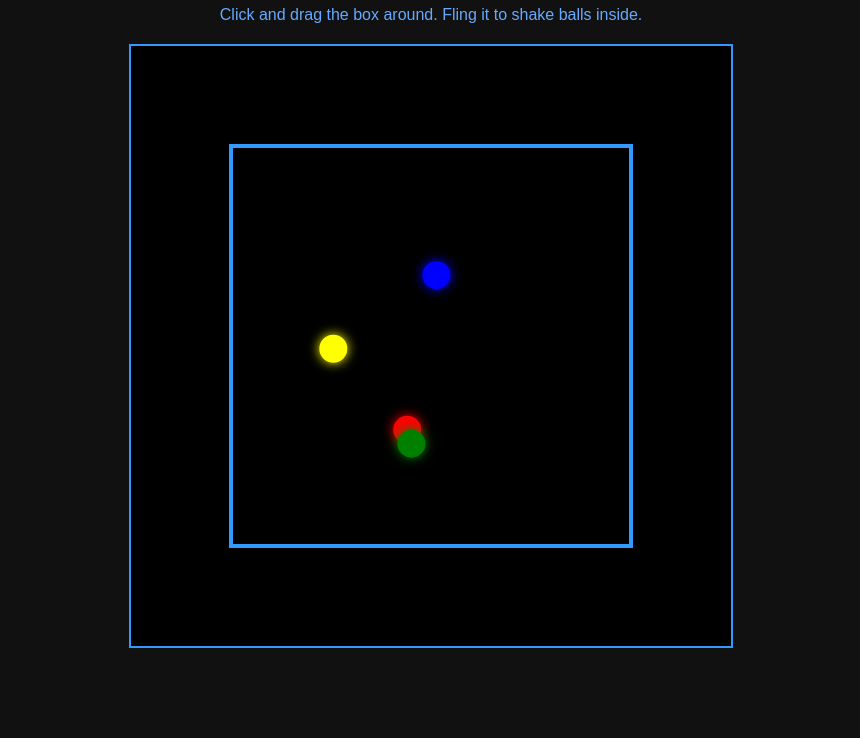
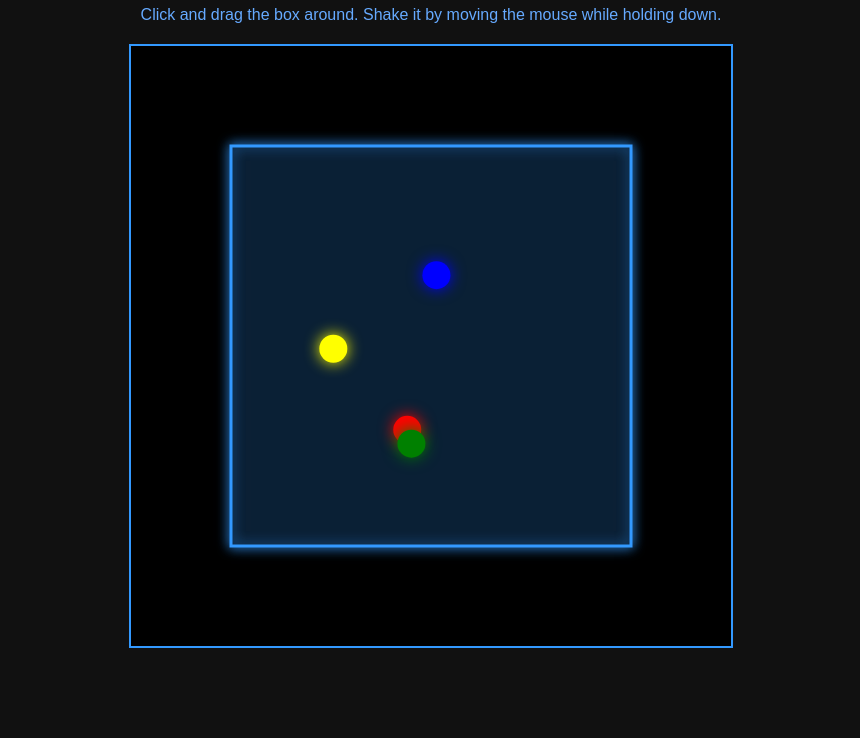
Before and after one commit to austinfranklin/business-website, a plain HTML site: page bouncing.html in a window 1280 px wide. Shown: the part 62-800 px from the top of the page, without its empty margins (209-1069 px from the left). Drawn offline with Linux system fonts and the light colour scheme.

Commit message:
updated bb

```diff
--- a/bouncing.html
+++ b/bouncing.html
@@ -2,7 +2,7 @@
 <html lang="en">
 <head>
 <meta charset="UTF-8" />
-<title>Drag and Shake the Box — Bounce Balls with Sound</title>
+<title>Drag & Shake the Box — Balls Bounce & Play Notes!</title>
 <style>
   body {
     background: #111;
@@ -35,7 +35,7 @@
 </head>
 <body>
 <h1>Drag & Shake the Box — Balls Bounce & Play Notes!</h1>
-<p>Click and drag the box around. Fling it to shake balls inside.</p>
+<p>Click and drag the box around. Shake it by moving the mouse while holding down.</p>
 <canvas id="canvas" width="600" height="600"></canvas>
 
 <script>
@@ -154,6 +154,17 @@
       recentMoves.push({ x: mx, y: my, time: now });
       if (recentMoves.length > 10) recentMoves.shift();
 
+      // Continuously update box velocity from recent moves while dragging
+      if (recentMoves.length >= 2) {
+        const first = recentMoves[0];
+        const last = recentMoves[recentMoves.length - 1];
+        const dt = (last.time - first.time) / 1000;
+        if (dt > 0) {
+          boxVX = (last.x - first.x) / dt;
+          boxVY = (last.y - first.y) / dt;
+        }
+      }
+
       lastDragX = mx;
       lastDragY = my;
       lastTime = now;
@@ -191,13 +202,7 @@
     // Balls update relative to box motion:
     balls.forEach(ball => {
       // Ball velocity is affected by box velocity — simulate inertial forces by subtracting boxVX/VY:
-      // This way the balls appear to be inside the box moving at box velocity
-      // So relative ball velocity is vx - boxVX, vy - boxVY (we want to keep the ball inside the box space)
-      // Actually we simulate in box-local coords, so to simulate inertia: accelerate balls opposite to box velocity changes
-
-      // Calculate ball's relative velocity
-      // Add a simple inertial effect based on box velocity
-      ball.vx -= boxVX * dt * 5; // multiply to make shake stronger
+      ball.vx -= boxVX * dt * 5; // amplify effect
       ball.vy -= boxVY * dt * 5;
 
       // Update ball position relative to box
@@ -238,16 +243,19 @@
     });
   }
 
-  // Drawing
+  // Draw everything
   function draw() {
     ctx.clearRect(0, 0, W, H);
 
     // Draw box
-    ctx.lineWidth = 4;
     ctx.strokeStyle = "#3399ff";
-    ctx.fillStyle = "rgba(0,0,0,0.6)";
+    ctx.lineWidth = 3;
+    ctx.fillStyle = "rgba(0, 0, 0, 0.7)";
+    ctx.shadowColor = "#3399ff";
+    ctx.shadowBlur = 12;
     ctx.fillRect(boxX - half, boxY - half, boxSize, boxSize);
     ctx.strokeRect(boxX - half, boxY - half, boxSize, boxSize);
+    ctx.shadowBlur = 0;
 
     // Draw balls
     balls.forEach(ball => {
@@ -255,7 +263,7 @@
       ctx.beginPath();
       ctx.fillStyle = ball.color;
       ctx.shadowColor = ball.color;
-      ctx.shadowBlur = 12;
+      ctx.shadowBlur = 15;
       ctx.arc(pos.x, pos.y, ball.r, 0, Math.PI * 2);
       ctx.fill();
       ctx.shadowBlur = 0;
```
